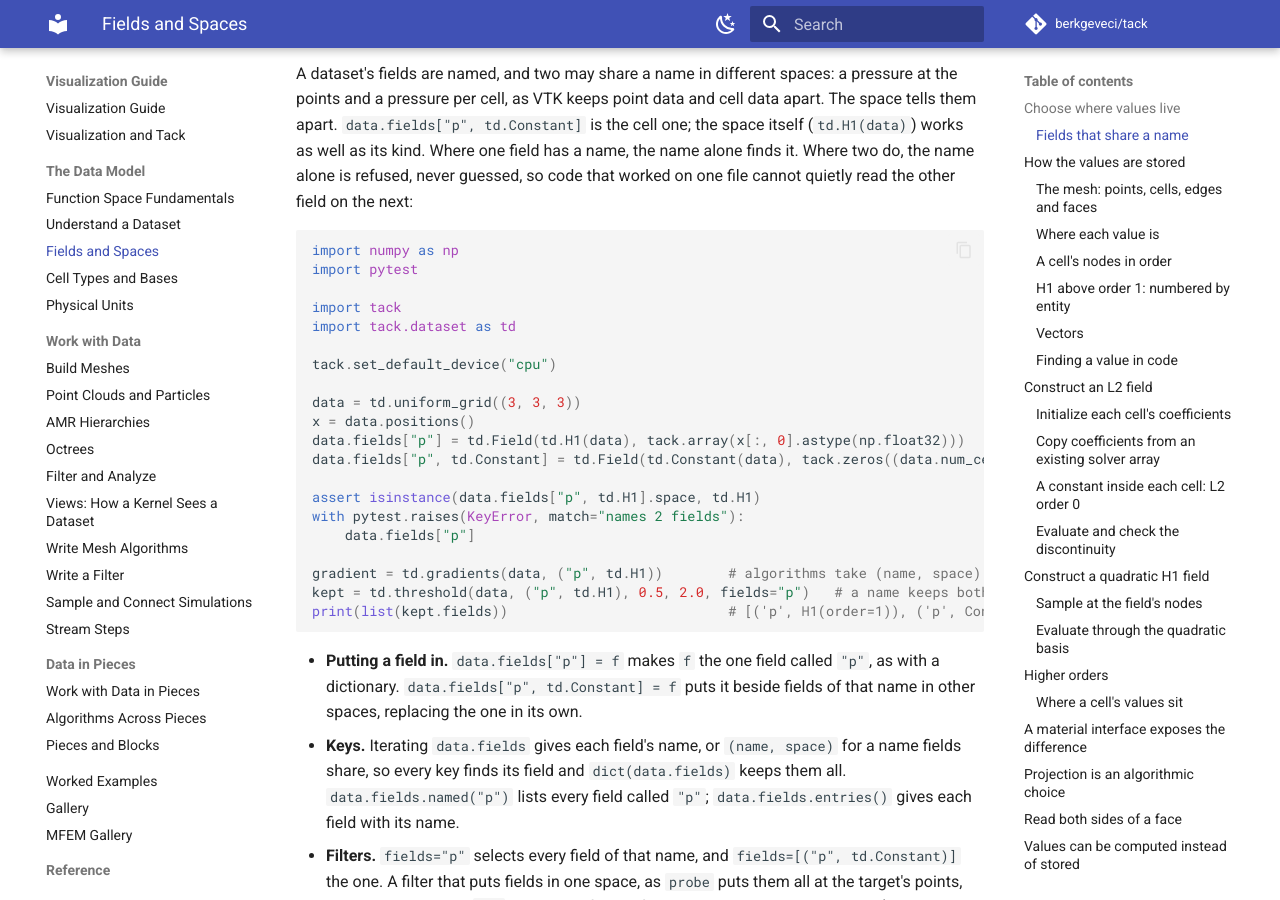
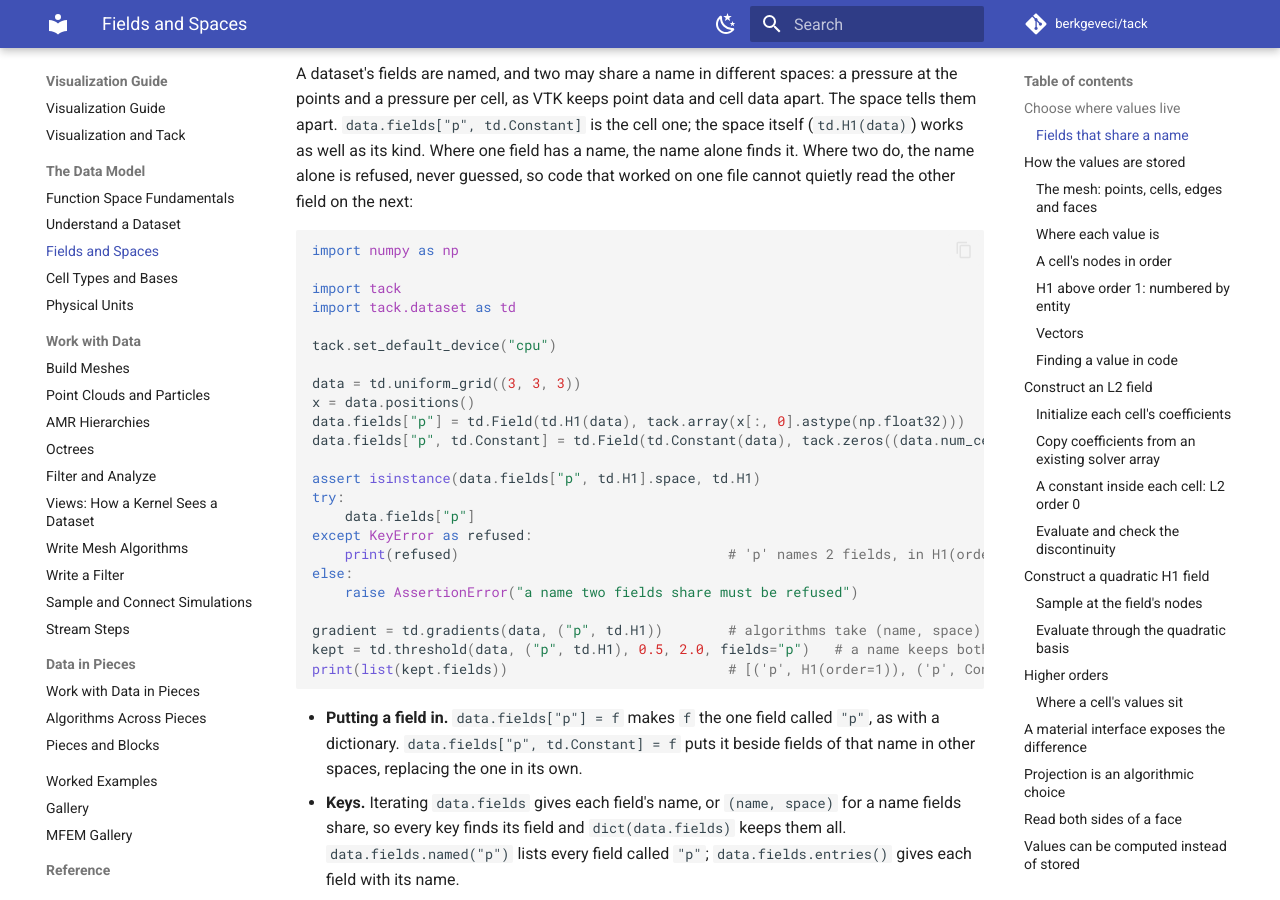
Before and after one commit to berkgeveci/tack, an MkDocs documentation site: the page built from docs/vis-guide/03-fields-and-spaces.md, in a window 1280 px wide and 900 px high, scrolled down 1850 px. Built offline with MkDocs 1.6.1 and Material for MkDocs 9.7.7, drawn with Linux system fonts in a browser that asks for light colours; comment, search, counter and statistics services are not loaded; the version menu is left out.

Commit message:
Docs: the fields-by-space example checks its refusal without pytest, which the docs job does not install

````diff
--- a/docs/vis-guide/03-fields-and-spaces.md
+++ b/docs/vis-guide/03-fields-and-spaces.md
@@ -65,7 +65,6 @@ quietly read the other field on the next:
 <!-- tack-check: fields-by-space -->
 ```python
 import numpy as np
-import pytest
 
 import tack
 import tack.dataset as td
@@ -78,8 +77,12 @@ data.fields["p"] = td.Field(td.H1(data), tack.array(x[:, 0].astype(np.float32)))
 data.fields["p", td.Constant] = td.Field(td.Constant(data), tack.zeros((data.num_cells,)))
 
 assert isinstance(data.fields["p", td.H1].space, td.H1)
-with pytest.raises(KeyError, match="names 2 fields"):
+try:
     data.fields["p"]
+except KeyError as refused:
+    print(refused)                                 # 'p' names 2 fields, in H1(order=1) and ...
+else:
+    raise AssertionError("a name two fields share must be refused")
 
 gradient = td.gradients(data, ("p", td.H1))        # algorithms take (name, space) too
 kept = td.threshold(data, ("p", td.H1), 0.5, 2.0, fields="p")   # a name keeps both
````
